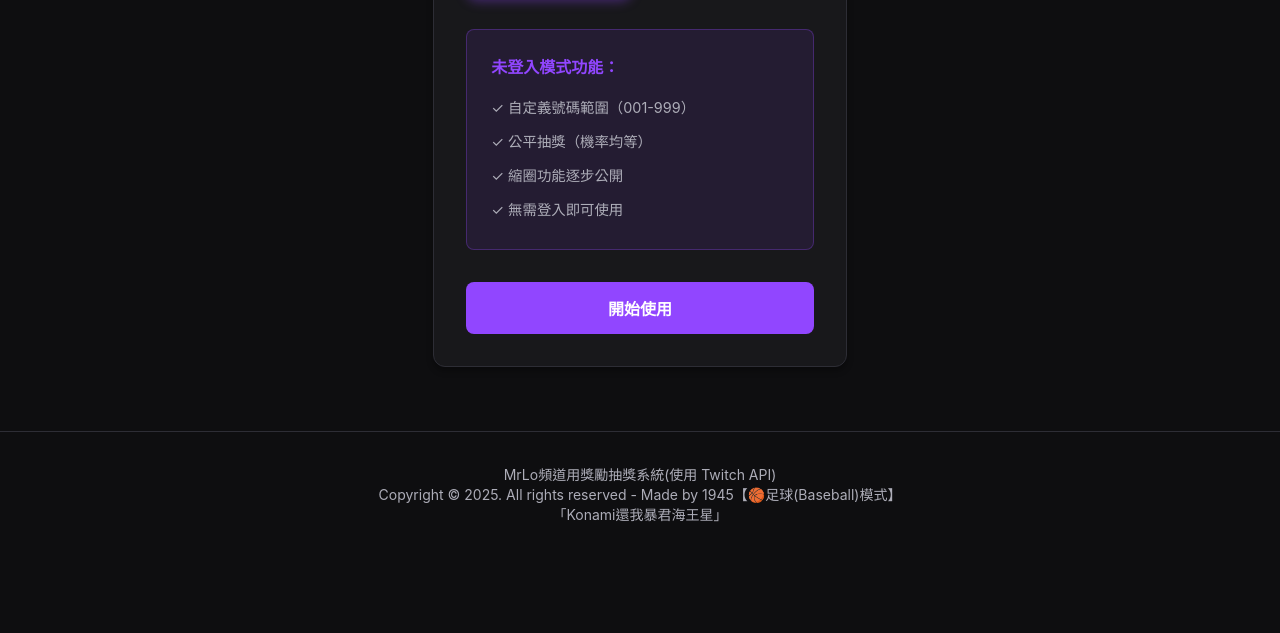
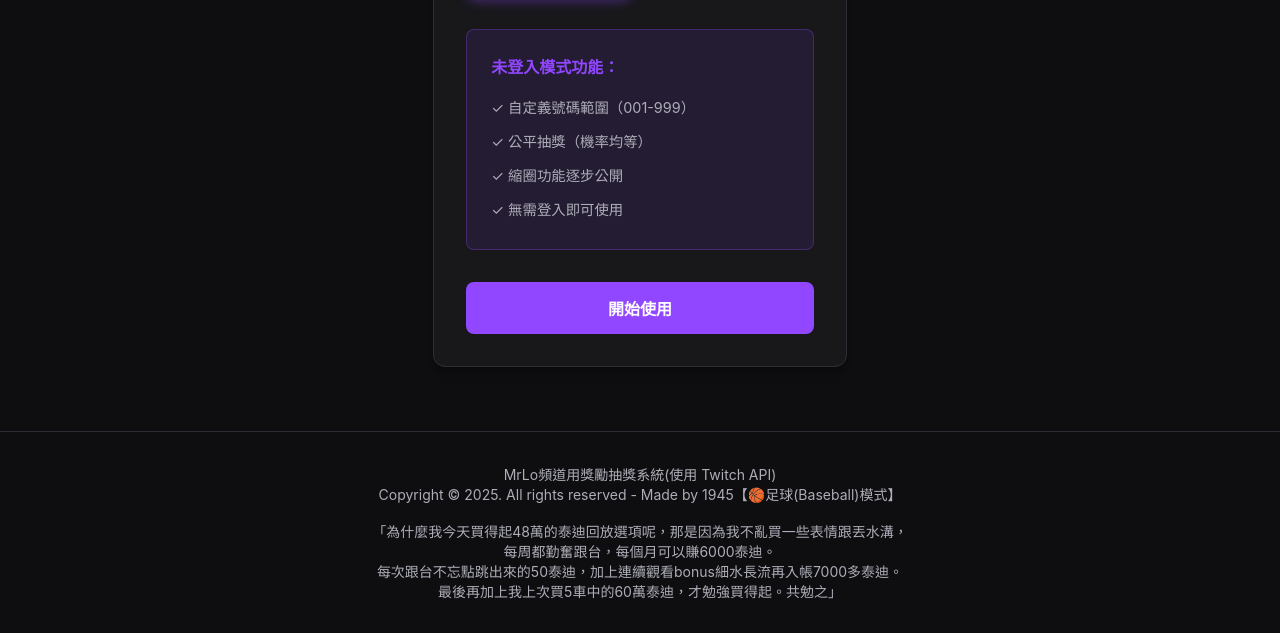
Before and after one commit to slps9060713/reward-exporter, a plain HTML site: page docs/index.html in a window 1280 px wide. Shown: the part 439-1072 px from the top of the page. Before the commit the page ends 995 px from the top, so only its background shows below. Drawn offline with Linux system fonts and the light colour scheme.

Commit message:
Add files via upload
幹話

```diff
--- a/docs/index.html
+++ b/docs/index.html
@@ -296,9 +296,13 @@
     </div>
 
     <div class="footer">
-        <p>MrLo頻道用獎勵抽獎系統(使用 Twitch API) </p>
+        <p id="devTrigger" class="dev-trigger">MrLo頻道用獎勵抽獎系統(使用 Twitch API) </p>
         <p>Copyright © 2025. All rights reserved - Made by 1945【🏀足球(Baseball)模式】</p>
-        <p id="devTrigger" class="dev-trigger">「Konami還我暴君海王星」</p>
+        <br>
+        <p>「為什麼我今天買得起48萬的泰迪回放選項呢，那是因為我不亂買一些表情跟丟水溝，</p>
+        <p>每周都勤奮跟台，每個月可以賺6000泰迪。</p>
+        <p>每次跟台不忘點跳出來的50泰迪，加上連續觀看bonus細水長流再入帳7000多泰迪。</p>
+        <p>最後再加上我上次買5車中的60萬泰迪，才勉強買得起。共勉之」</p>
     </div>
 
     <!-- 開發者 OAuth Token 輸入面板 -->
```
